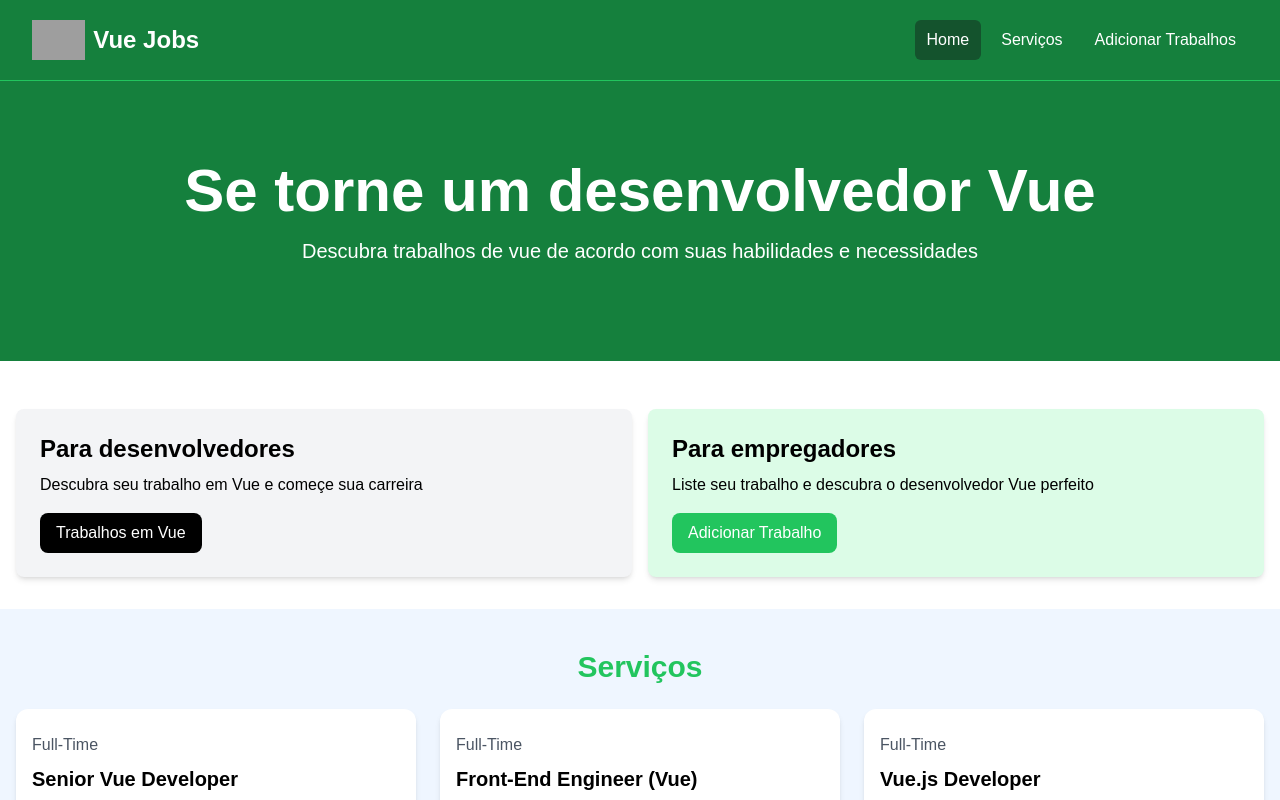
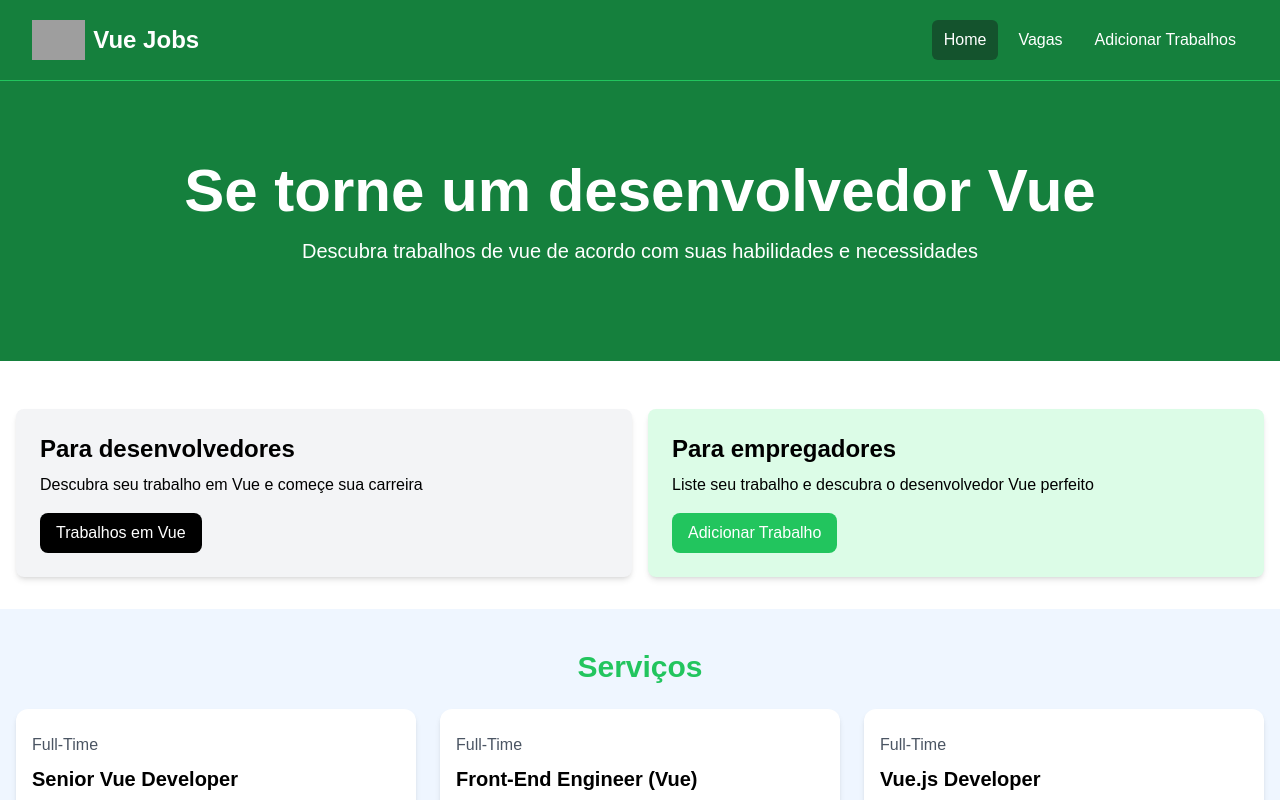
Before and after one commit to ThiagoHs1/vue, a Vue app in the folder vue-jobs/: page / in a window 1280 px wide. Shown: the top 800 px of the page. Built offline with nearby package versions, Linux system fonts and the light colour scheme; data requests are answered from the project's data file; grey boxes are pictures that could not be loaded.

Commit message:
Editando texto

```diff
--- a/vue-jobs/src/components/Navbar.vue
+++ b/vue-jobs/src/components/Navbar.vue
@@ -47,7 +47,7 @@
                   isActiveLink('/jobs') ? 'bg-green-900' : 'hover:bg-gray-900 hover:text-white'
                 ]"
               >
-                Serviços
+                Vagas
               </RouterLink>
 
               <!-- Adicionar Trabalhos -->
```
